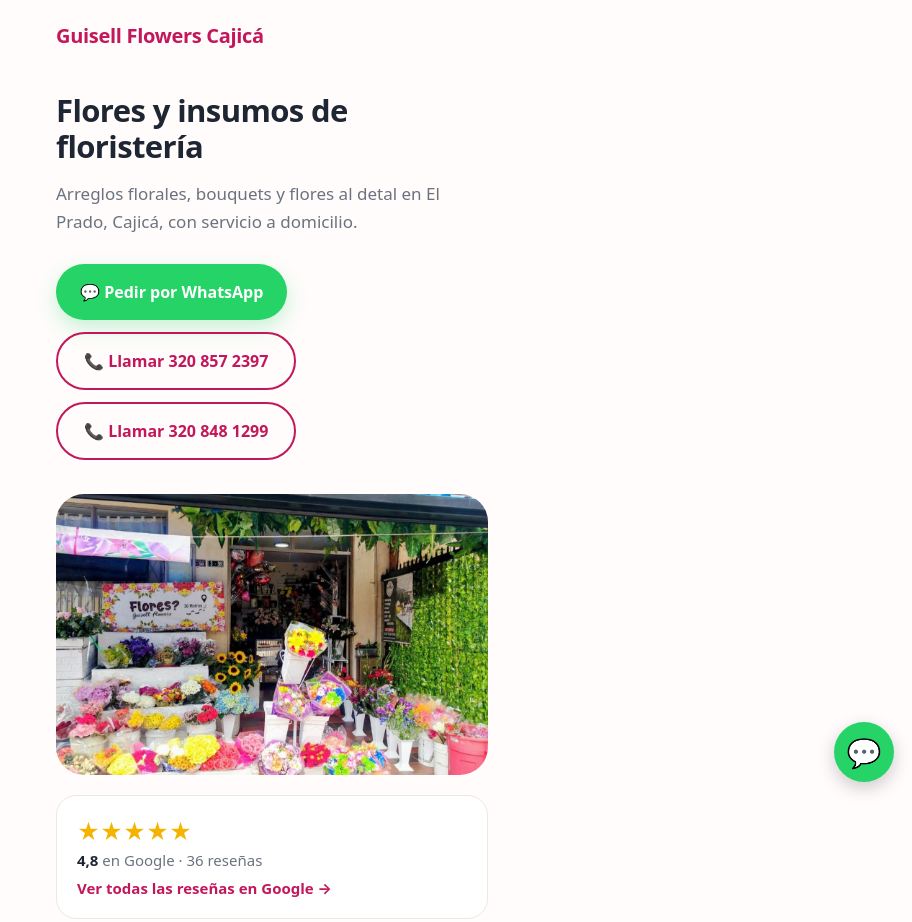
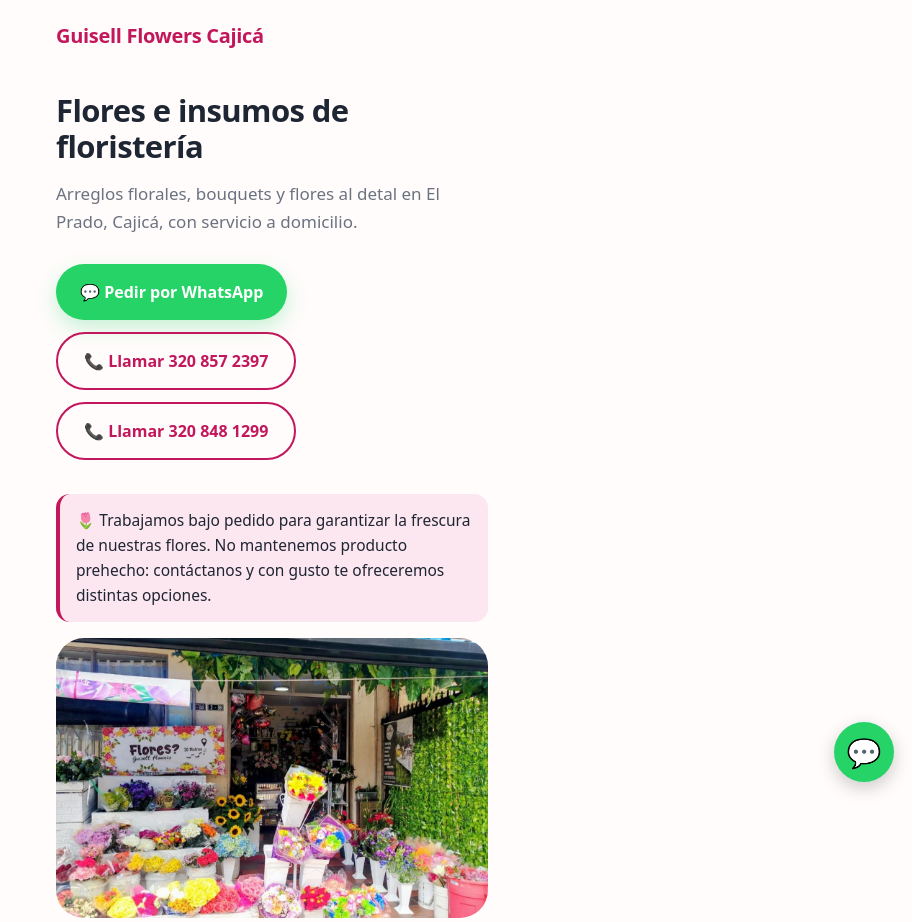
Before and after one commit to webscajica/webscajica.github.io, a plain HTML site: page guisell-flowers.html in a window 1280 px wide. Shown: the top 922 px of the page, without its empty margins (368-1280 px from the left). Drawn offline with Linux system fonts and the light colour scheme.

Commit message:
Guisell: texto bajo pedido y 'Flores e insumos'

```diff
--- a/guisell-flowers.html
+++ b/guisell-flowers.html
@@ -35,14 +35,17 @@ ul{list-style:none} li{font-size:16px;padding:7px 0;display:flex;align-items:cen
 .map{margin-top:10px;height:110px;border-radius:14px;background:repeating-linear-gradient(45deg,#F1F3F5,#F1F3F5 10px,#E9ECEF 10px,#E9ECEF 20px);display:flex;align-items:center;justify-content:center;font-weight:700;color:#C2185B}
 .foot{text-align:center;color:#9CA3AF;font-size:12px;margin-top:28px;line-height:1.6}
 .fab{position:fixed;right:18px;bottom:18px;width:60px;height:60px;border-radius:50%;background:#25D366;display:flex;align-items:center;justify-content:center;font-size:28px;box-shadow:0 6px 18px rgba(0,0,0,.2)}
+.nota{margin-top:34px;background:#FCE7F0;border-left:4px solid #C2185B;border-radius:14px;padding:14px 16px;font-size:15.5px;line-height:1.6;color:#1F2633}
+.nota+.foto{margin-top:16px}
 </style></head><body><div class="page">
 <div class="wrap">
 <div class="brand">Guisell Flowers Cajicá</div>
-<h1>Flores y insumos de floristería</h1>
+<h1>Flores e insumos de floristería</h1>
 <p class="sub">Arreglos florales, bouquets y flores al detal en El Prado, Cajicá, con servicio a domicilio.</p>
 <a class="btn" href="https://wa.me/573208572397?text=Hola%20Guisell%20Flowers%2C%20vi%20su%20p%C3%A1gina%20web%20y%20quisiera%20m%C3%A1s%20informaci%C3%B3n." target="_blank" rel="noopener">💬 Pedir por WhatsApp</a><br>
 <a class="btn2" href="tel:+573208572397">📞 Llamar 320 857 2397</a><br>
 <a class="btn2" href="tel:+573208481299">📞 Llamar 320 848 1299</a>
+<p class="nota">🌷 Trabajamos bajo pedido para garantizar la frescura de nuestras flores. No mantenemos producto prehecho: contáctanos y con gusto te ofreceremos distintas opciones.</p>
 <img class="foto" src="guisell-flowers-foto.jpg" alt="Fachada de Guisell Flowers en Cajicá con arreglos florales">
 <a class="card rate-link" href="https://www.google.com/maps/place/Flores+%3F+GUISELL+FLOWERS/@4.9206274,-74.0329668,17z/data=!4m6!3m5!1s0x8e4079d92f3c3eab:0x69c46e64781db14e!8m2!3d4.9206274!4d-74.0329668" target="_blank" rel="noopener"><div class="stars">★★★★★</div><div class="rate"><b style="color:#1F2633">4,8</b> en Google · 36 reseñas</div><div class="rate-cta">Ver todas las reseñas en Google →</div></a>
 <div class="card"><h2>Lo que ofrecemos</h2><ul><li><span class="dot"></span>Arreglos florales</li><li><span class="dot"></span>Bouquets de flores</li><li><span class="dot"></span>Flores al detal</li><li><span class="dot"></span>Insumos de floristería</li><li><span class="dot"></span>Servicio a domicilio</li></ul></div>
```
